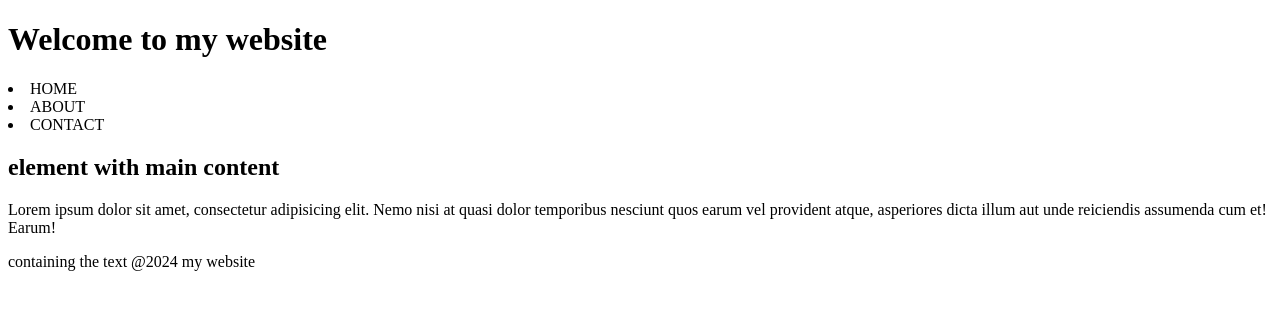
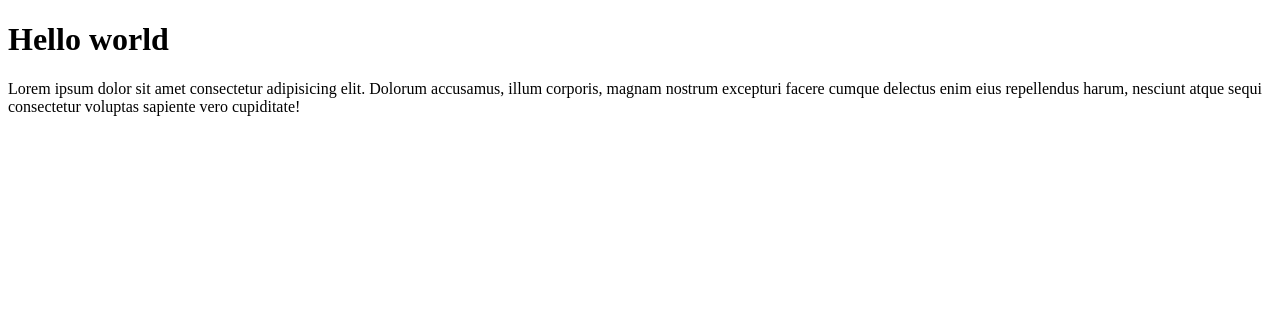
Before and after one commit to Manj-2343/Lern_REACT, a React (Vite) app: page / in a window 1280 px wide. Shown: the top 310 px of the page. Built offline with nearby package versions, Linux system fonts and the light colour scheme.

Commit message:
jsx basic

```diff
--- a/src/App.jsx
+++ b/src/App.jsx
@@ -1,14 +1,10 @@
 import React from "react";
-import Header from "./component/header/Header";
-import Section from "./component/section/Section";
-import Footer from "./component/footer/Footer";
+import WelcomeMessage from "./component/welcomeMessage/WelcomeMessage";
 
 const App = () => {
   return (
     <div>
-      <Header />
-      <Section />
-      <Footer />
+      <WelcomeMessage />
     </div>
   );
 };
--- a/src/component/footer/Footer.jsx
+++ /dev/null
@@ -1,11 +0,0 @@
-import React from "react";
-
-const Footer = () => {
-  return (
-    <div>
-      <p>containing the text @2024 my website</p>
-    </div>
-  );
-};
-
-export default Footer;
--- a/src/component/header/Header.jsx
+++ /dev/null
@@ -1,16 +0,0 @@
-import React from "react";
-
-const Header = () => {
-  return (
-    <div>
-      <h1>Welcome to my website</h1>
-      <nav>
-        <li>HOME</li>
-        <li>ABOUT</li>
-        <li>CONTACT</li>
-      </nav>
-    </div>
-  );
-};
-
-export default Header;
--- a/src/component/section/Section.jsx
+++ /dev/null
@@ -1,16 +0,0 @@
-import React from "react";
-
-const Section = () => {
-  return (
-    <div>
-      <h2>element with main content</h2>
-      <p>
-        Lorem ipsum dolor sit amet, consectetur adipisicing elit. Nemo nisi at
-        quasi dolor temporibus nesciunt quos earum vel provident atque,
-        asperiores dicta illum aut unde reiciendis assumenda cum et! Earum!
-      </p>
-    </div>
-  );
-};
-
-export default Section;
--- /dev/null
+++ b/src/component/welcomeMessage/WelcomeMessage.jsx
@@ -0,0 +1,17 @@
+import React from "react";
+
+const WelcomeMessage = () => {
+  return (
+    <div>
+      <h1> Hello world</h1>
+      <p>
+        Lorem ipsum dolor sit amet consectetur adipisicing elit. Dolorum
+        accusamus, illum corporis, magnam nostrum excepturi facere cumque
+        delectus enim eius repellendus harum, nesciunt atque sequi consectetur
+        voluptas sapiente vero cupiditate!
+      </p>
+    </div>
+  );
+};
+
+export default WelcomeMessage;
```
Also changed, not shown: 1 other file (tests, documents, lock files or other folders).
